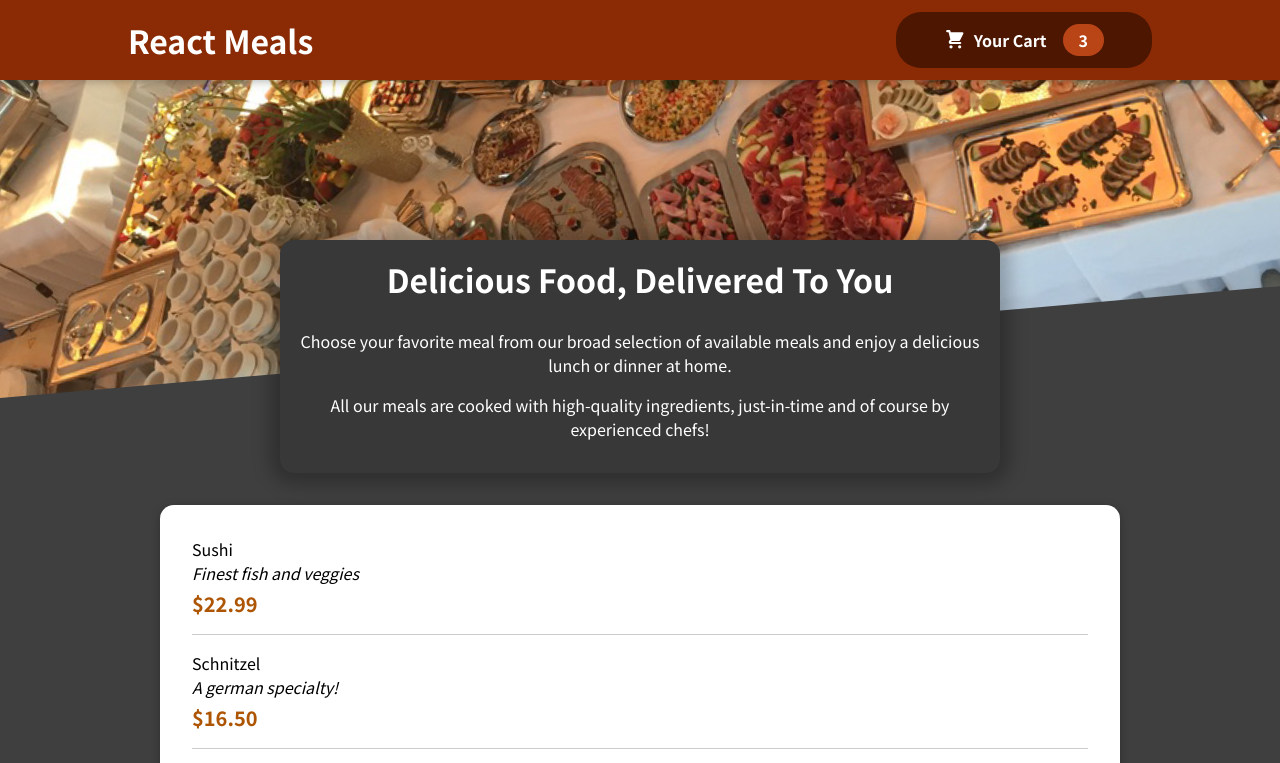
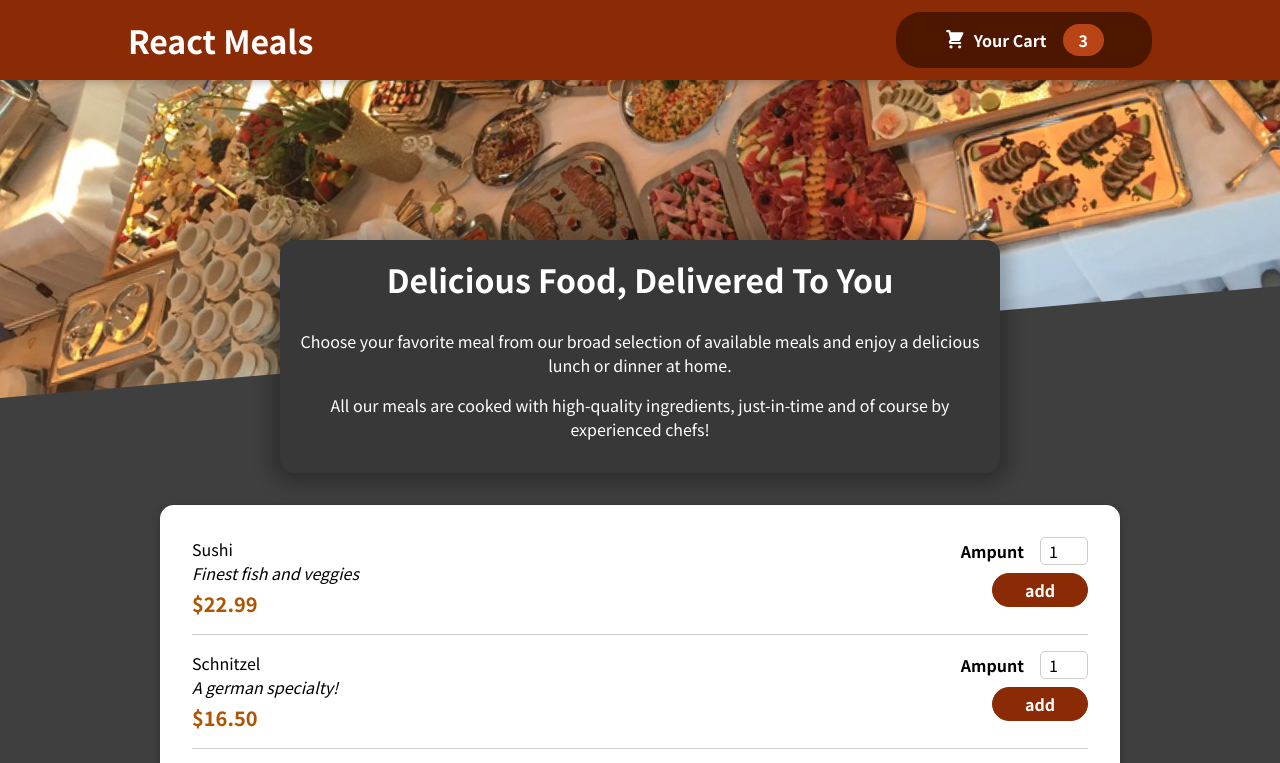
Before and after one commit to davidsoz/reactmeals, a React (Create React App) app: page / in a window 1280 px wide. Shown: the top 763 px of the page. Built offline with nearby package versions, Linux system fonts and the light colour scheme.

Commit message:
feat: adding Input component

```diff
--- a/src/componenets/Meals/MealItem/MealItem.js
+++ b/src/componenets/Meals/MealItem/MealItem.js
@@ -1,4 +1,5 @@
 import classes from "./MealItem.module.css";
+import MealItemForm from "./MealItemForm";
 
 function MealItem({ name, description, price }) {
   const priceCurr = `$${price.toFixed(2)}`;
@@ -9,7 +10,9 @@
         <div className={classes.description}>{description}</div>
         <div className={classes.price}>{priceCurr}</div>
       </div>
-      <div></div>
+      <div>
+          <MealItemForm />
+      </div>
     </li>
   );
 };
--- a/src/componenets/Meals/MealItem/MealItemForm.js
+++ b/src/componenets/Meals/MealItem/MealItemForm.js
@@ -0,0 +1,23 @@
+import Input from "../../UI/Input";
+import classes from "./MealItemForm.module.css";
+
+function MealItemForm() {
+  return (
+    <form className={classes.form}>
+      <Input
+        label="Ampunt"
+        input={{
+          id: "Amount",
+          type: "number",
+          min: "1",
+          max: "5",
+          step: "1",
+          defaultValue: "1"
+        }}
+      />
+      <button>add</button>
+    </form>
+  );
+}
+
+export default MealItemForm;
--- /dev/null
+++ b/src/componenets/Meals/MealItem/MealItemForm.module.css
@@ -0,0 +1,20 @@
+.form {
+    text-align: right;
+  }
+
+  .form button {
+    font: inherit;
+    cursor: pointer;
+    background-color: #8a2b06;
+    border: 1px solid #8a2b06;
+    color: white;
+    padding: 0.25rem 2rem;
+    border-radius: 20px;
+    font-weight: bold;
+  }
+
+  .form button:hover,
+  .form button:active {
+    background-color: #641e03;
+    border-color: #641e03;
+  }
--- /dev/null
+++ b/src/componenets/UI/Input.js
@@ -0,0 +1,12 @@
+import classes from './Input.module.css';
+
+function Input({label, input}) {
+    return (
+        <div className={classes.input}>
+            <label htmlFor={input.id}>{label}</label>
+            <input {...input}/>
+        </div>
+    )
+};
+
+export default Input;
--- /dev/null
+++ b/src/componenets/UI/Input.module.css
@@ -0,0 +1,18 @@
+.input {
+    display: flex;
+    align-items: center;
+    margin-bottom: 0.5rem;
+  }
+
+  .input label {
+    font-weight: bold;
+    margin-right: 1rem;
+  }
+
+  .input input {
+    width: 3rem;
+    border-radius: 5px;
+    border: 1px solid #ccc;
+    font: inherit;
+    padding-left: 0.5rem;
+  }
```
Also changed, not shown: 1 other file (tests, documents, lock files or other folders).
